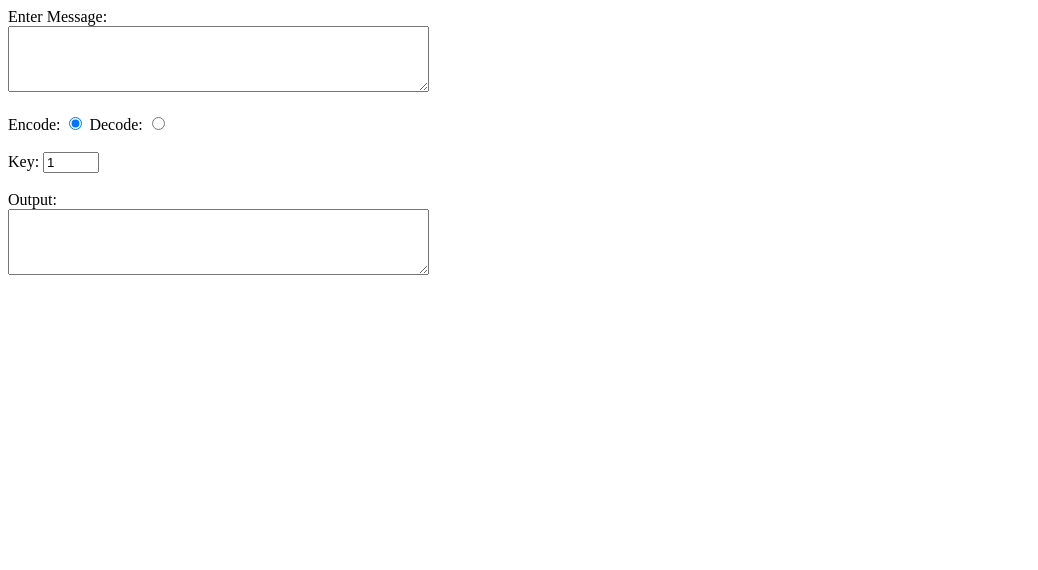
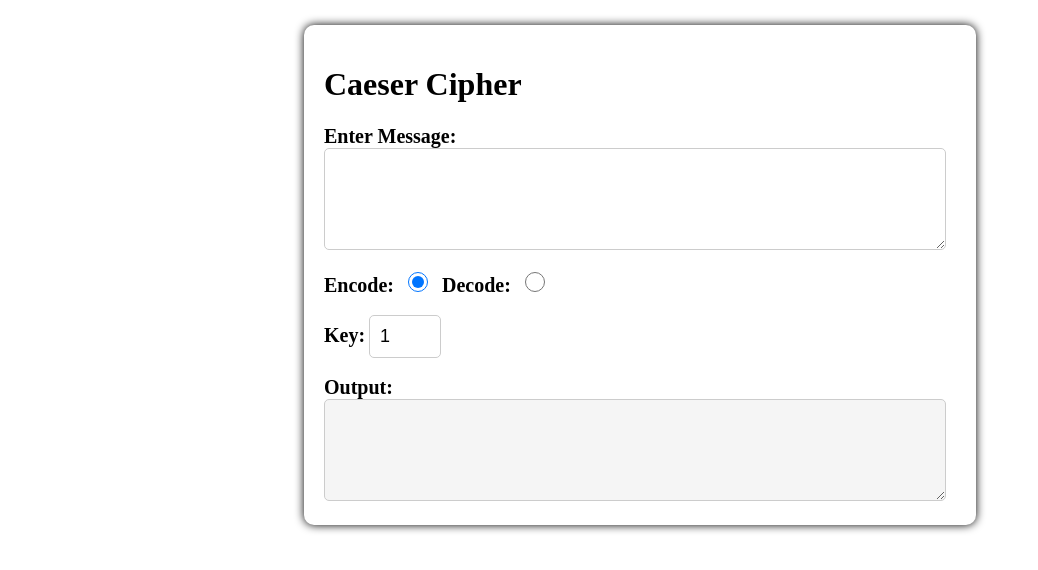
Before and after one commit to johnRatcliffe1/CCp, a plain HTML site: page index.html in a window 1280 px wide. Shown: the whole page, without its empty margins (0-1038 px from the left). Drawn offline with Linux system fonts and the light colour scheme.

Commit message:
Added style to the css file

```diff
--- a/index.html
+++ b/index.html
@@ -5,13 +5,15 @@
     <meta http-equiv="X-UA-Compatible" content="IE=edge">
     <meta name="viewport" content="width=device-width, initial-scale=1.0">
     <title>Caeser cipher project</title>
-    <style>
+    <link rel="stylesheet" href="styles.css">
+</head>
+<body>
 
 
-    </style>
-</head>
-<body>
     <form name="caeserForm" id="ceaserForm">
+        <div class="typewriter">
+            <h1>Caeser Cipher</h1>
+        </div>
       <label for="userMessage">Enter Message:</label><br />
       <textarea id="userMessage" rows="4" cols="50" oninput="enDeCode()">
       </textarea>
--- /dev/null
+++ b/styles.css
@@ -0,0 +1,61 @@
+.typewriter {
+    overflow: hidden;
+    border-right: 0.15em solid #000;
+    white-space: nowrap;
+    margin: 0 auto;
+    animation: typing 3s steps(30, end), blink-caret 0.5s step-end infinite;
+  }
+
+
+  @keyframes typing {
+    from { width: 0; }
+    to { width: 100%; }
+  }
+
+
+  @keyframes blink-caret {
+    from, to { border-color: transparent; }
+    50% { border-color: #000; }
+  }
+
+
+
+#ceaserForm{
+    width: 50%;
+    margin: 25px auto;
+    background-color: #fff;
+    padding: 20px;
+    border-radius: 10px;
+    box-shadow: 0 0 10px #000;
+}
+#ceaserForm label{
+    font-size: 20px;
+    font-weight: bold;
+}
+#ceaserForm textarea{
+    width: 95%;
+    padding: 10px;
+    border-radius: 5px;
+    border: 1px solid #ccc;
+    font-size: 18px;
+}
+#ceaserForm input[type="number"]{
+    width: 50px;
+    padding: 10px;
+    border-radius: 5px;
+    border: 1px solid #ccc;
+    font-size: 18px;
+}
+#ceaserForm input[type="radio"]{
+    width: 20px;
+    height: 20px;
+    margin: 0 10px;
+}
+#ceaserForm #output{
+    width: 95%;
+    padding: 10px;
+    border-radius: 5px;
+    border: 1px solid #ccc;
+    font-size: 18px;
+    background-color: #f5f5f5;
+}
```
